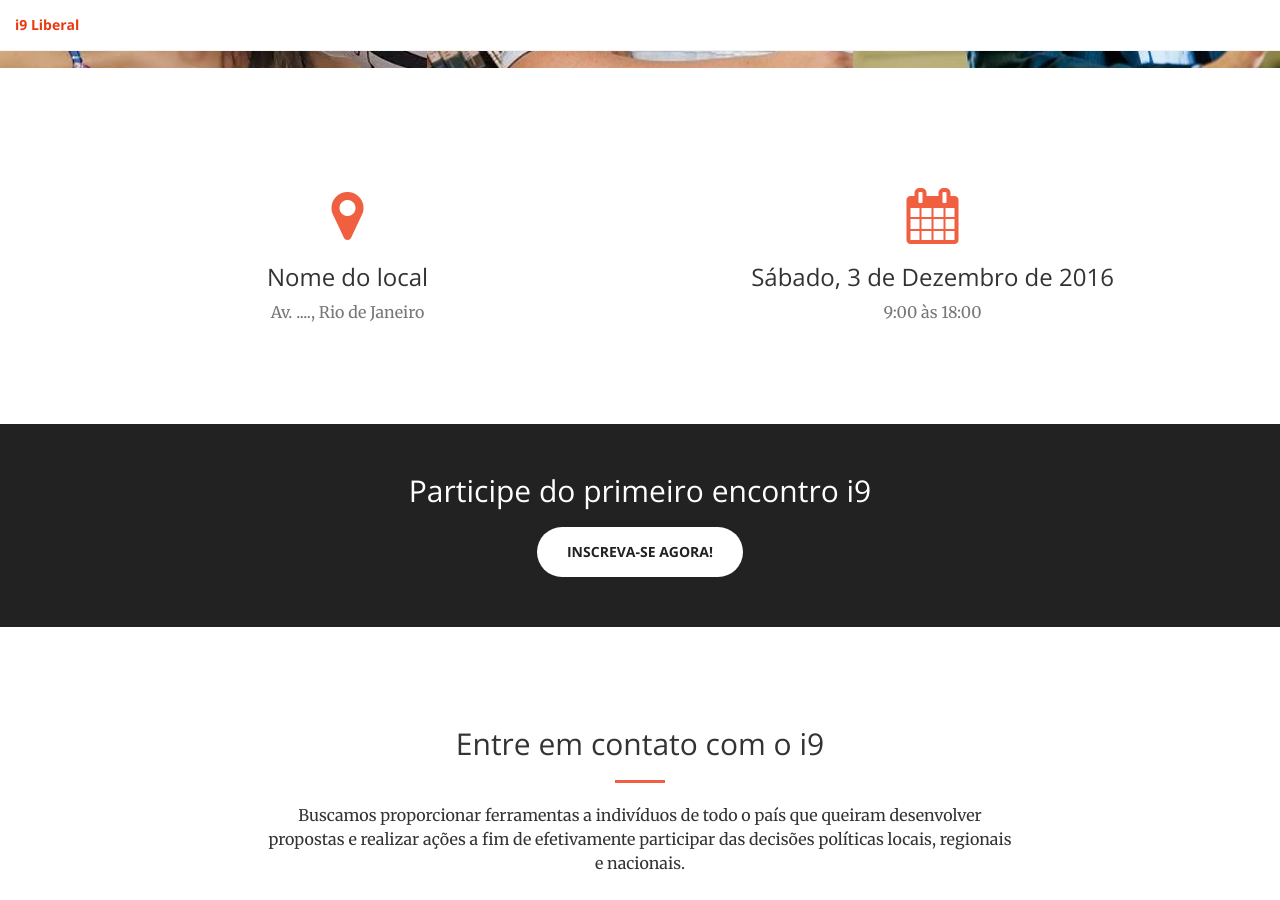
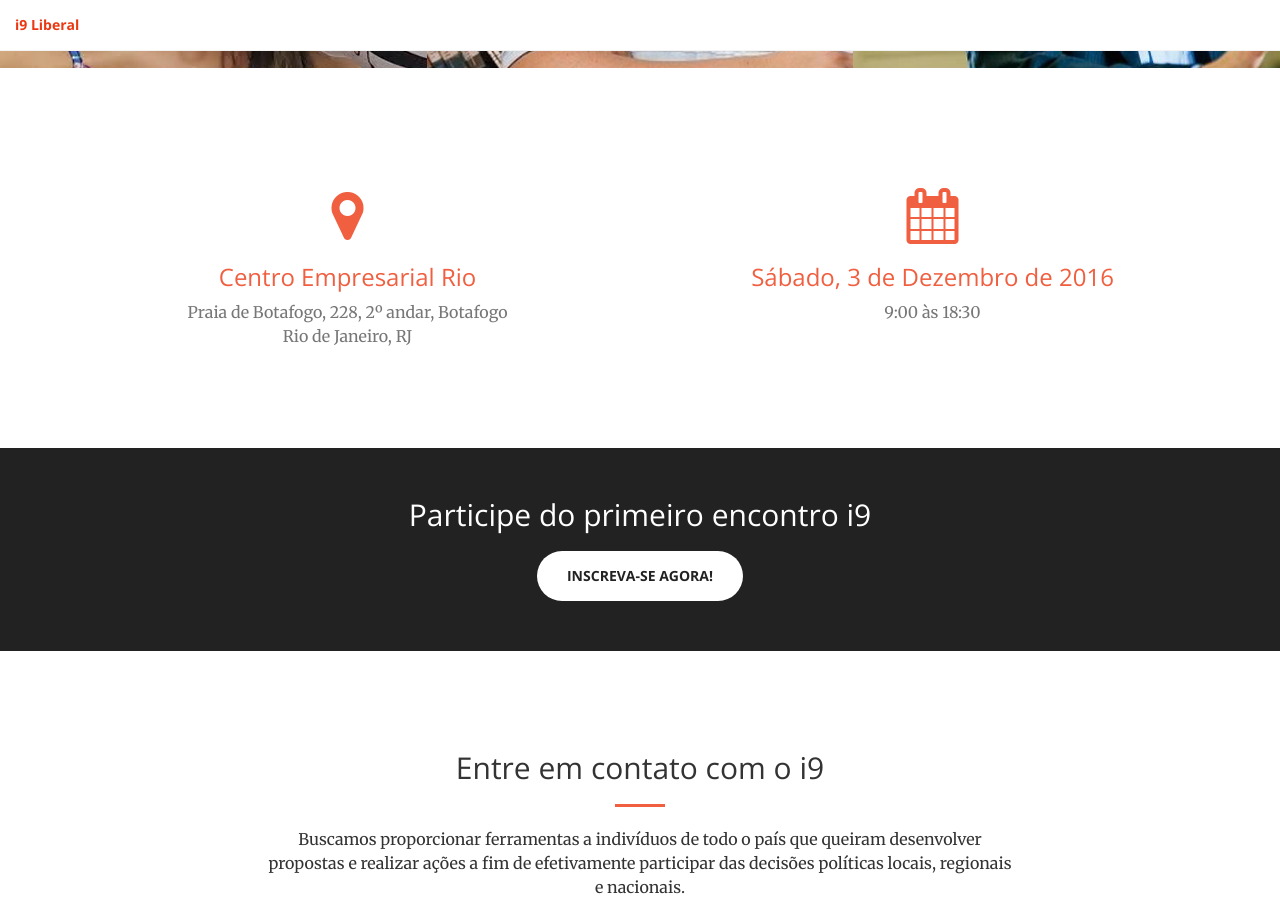
Before and after one commit to gustavolima/i9liberal, a Jekyll site: the page built from index.html, in a window 1280 px wide and 900 px high, scrolled down 2365 px. Built offline with Jekyll 4.4.1, drawn with Linux system fonts in a browser that asks for light colours.

Commit message:
fix CSS, edit sympla links && add google maps link

```diff
--- a/index.html
+++ b/index.html
@@ -45,7 +45,7 @@
         <!-- <p class="text-faded">Proporcionar ferramentas a indivíduos de todo o país que queiram desenvolver propostas e realizar ações a fim de efetivamente participar das decisões políticas locais, regionais e nacionais.
         </p> -->
         <!-- <a href="#services" class="page-scroll btn btn-default btn-xl sr-button">Get Started!</a> -->
-        <a class="btn btn-default btn-xl sr-button" target="_blank" href="http://www.sympla.com.br/event/preview/96134"">Inscreva-se</a>
+        <a class="btn btn-default btn-xl sr-button" target="_blank" href="https://www.sympla.com.br/os-liberais-e-o-brasil-pos-impeachment__96134">Inscreva-se</a>
       </div>
     </div>
   </div>
@@ -90,7 +90,7 @@
 
 <section class="no-padding" id="portfolio">
   <div class="container-fluid">
-    <div class="row no-gutter popup-gallery">
+    <div class="row no-gutter popup-gallery" style="overflow: hidden">
       <div class="col-lg-4 col-sm-6">
         <a href="https://www.facebook.com/beate.forbriger/" target="_blank" class="portfolio-box">
           <img src="img/portfolio/beate_forbriger.jpg" alt="" />
@@ -198,17 +198,25 @@
     <div class="row">
       <div class="col-lg-6 col-md-6 text-center">
         <div class="service-box">
-          <!-- <i class="fa fa-4x fa-diamond text-primary sr-icons"></i> -->
-          <i class="fa fa-4x fa-map-marker text-primary sr-icons"></i>
-          <h3>Nome do local</h3>
-          <p class="text-muted">Av. ...., Rio de Janeiro</p>
+          <a target="_blank" href="https://www.google.com.br/maps/place/Praia+de+Botafogo,+228+-+Botafogo,+Rio+de+Janeiro+-+RJ,+22250-040/@-22.9421918,-43.1835258,17z/data=!3m1!4b1!4m5!3m4!1s0x997f8cc460a4db:0x5c334cee7d76a39b!8m2!3d-22.9421968!4d-43.1813318?hl=en">
+            <!-- <i class="fa fa-4x fa-diamond text-primary sr-icons"></i> -->
+            <i class="fa fa-4x fa-map-marker text-primary sr-icons"></i>
+            <h3>Centro Empresarial Rio</h3>
+            <p class="text-muted">
+              Praia de Botafogo, 228, 2º andar, Botafogo
+              <br>
+              Rio de Janeiro, RJ
+            </p>
+          </a>
         </div>
       </div>
       <div class="col-lg-6 col-md-6 text-center">
         <div class="service-box">
-          <i class="fa fa-4x fa-calendar text-primary sr-icons"></i>
-          <h3>Sábado, 3 de Dezembro de 2016</h3>
-          <p class="text-muted">9:00 às 18:00</p>
+          <a target="_blank" href="/evento">
+            <i class="fa fa-4x fa-calendar text-primary sr-icons"></i>
+            <h3>Sábado, 3 de Dezembro de 2016</h3>
+            <p class="text-muted">9:00 às 18:30</p>
+          </a>
         </div>
       </div>
     </div>
@@ -219,7 +227,7 @@
   <div class="container text-center">
     <div class="call-to-action">
       <h2>Participe do primeiro encontro i9</h2>
-      <a class="btn btn-default btn-xl sr-button" target="_blank" href="http://www.sympla.com.br/event/preview/96134">Inscreva-se Agora!</a>
+      <a class="btn btn-default btn-xl sr-button" target="_blank" href="https://www.sympla.com.br/os-liberais-e-o-brasil-pos-impeachment__96134">Inscreva-se Agora!</a>
     </div>
   </div>
 </aside>
```
Also changed, not shown: evento.html (added, +42 -0 lines).
